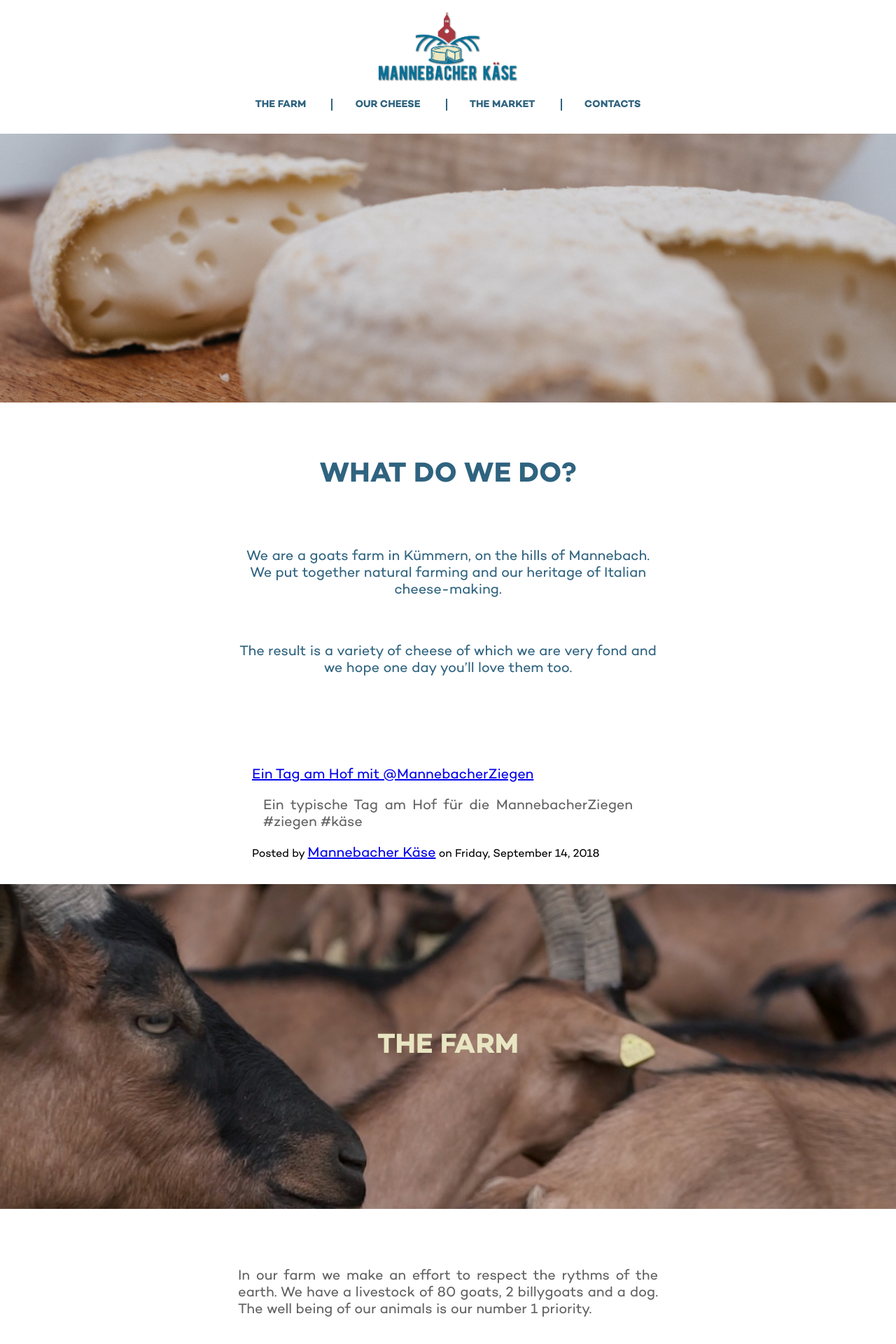
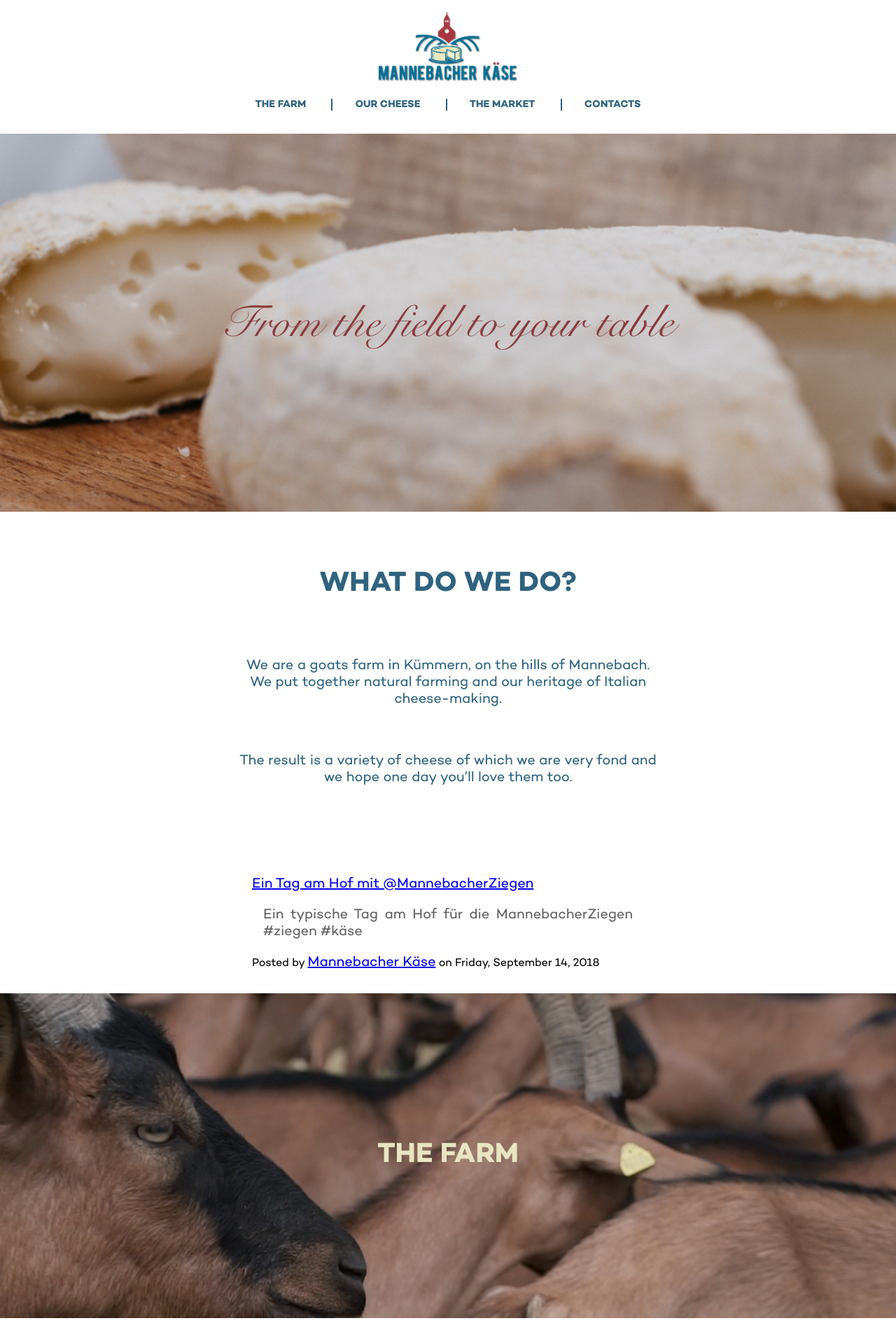
Before and after one commit to matteocarpi/mannebacherk-se, a Jekyll site: the page built from pages/index.md, in a window 1280 px wide. Shown: the top 1920 px of the page at 70% size. Built offline with Jekyll 4.4.1, drawn with Linux system fonts in a browser that asks for light colours; nearby versions of some CDN libraries.

Commit message:
added slogan on homepage

```diff
--- a/_layouts/home.html
+++ b/_layouts/home.html
@@ -1,8 +1,10 @@
 ---
 layout: default
 ---
-<div class="slide home">
+<div class="home">
+  <h1 class="slogan">From the field to your table</h1>
 </div>
+
 <div id="welcome">
 <h1 class="blue">What do we do?</h1>
 
--- a/_sass/home.scss
+++ b/_sass/home.scss
@@ -1,5 +1,15 @@
-.slide.home {
-  background: center / cover no-repeat url("/assets/img/cheese-home-title.jpg")
+.home {
+  background: center / cover no-repeat url("/assets/img/cheese-home-title.jpg");
+  height: 60vh;
+  display: flex;
+  align-items: center;;
+  justify-content: center;
+  .slogan {
+    font: 400% $Quote;
+    color: $red;
+    text-transform: none;
+    position: absolute;
+  }
 }
 .fb-video {
   margin-bottom: 2rem;
--- a/_sass/variables.scss
+++ b/_sass/variables.scss
@@ -21,6 +21,12 @@ $dark-grey: #212121;
   src: url("/assets/fonts/Campton Black.otf");
 }
 
+@font-face {
+  font-family: "SnellRoundhand";
+  src: url("/assets/fonts/SnellRoundhand.woff");
+}
+
 $Medium: Campton-Medium, Helvetica, sans-serif;
 $Bold: Campton-Bold, Helvetica, sans-serif;
 $Black: Campton-Black, Helvetica, sans-serif;
+$Quote: SnellRoundhand, Helvetica, sans-serif;
```
Also changed, not shown: assets/fonts/SnellRoundhand.woff (added), assets/img/Quote.svg (added).
